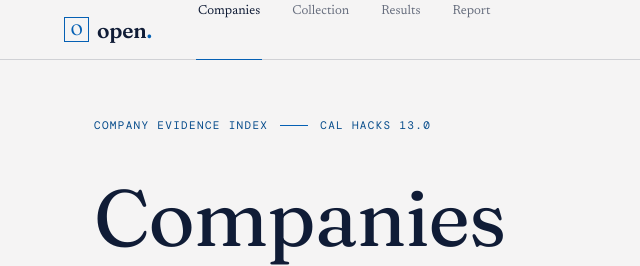
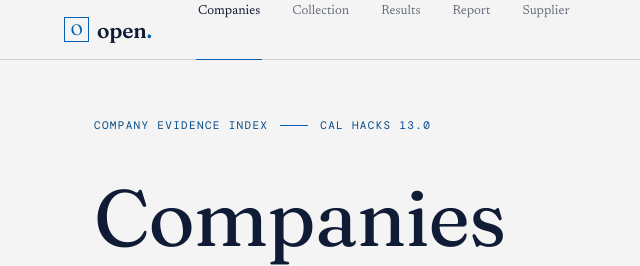
Before and after one commit to sojs-coder/company-evidence-index, a website: page index.html in a window 1280 px wide. Shown: the top 266 px of the page, 0-640 px from the left. Drawn offline with nearby package versions, Linux system fonts and the light colour scheme.

Commit message:
Add Supplier page to primary navigation

```diff
--- a/index.html
+++ b/index.html
@@ -16,6 +16,7 @@
       <a class="nav-link" href="/collection.html">Collection</a>
       <a class="nav-link" href="/results.html">Results</a>
       <a class="nav-link" href="/report.html">Report</a>
+      <a class="nav-link" href="/supplier.html">Supplier</a>
     </nav>
     <div class="top-actions"><span class="snapshot-state"><i></i> Live</span><button class="theme-toggle" aria-label="Switch color theme" title="Switch theme"><svg class="icon" viewBox="0 0 16 16" aria-hidden="true"><circle cx="8" cy="8" r="5.8" fill="none" stroke="currentColor" stroke-width="1.5"/><path d="M8 2.2a5.8 5.8 0 0 1 0 11.6z" fill="currentColor"/></svg></button></div>
   </header>
```
